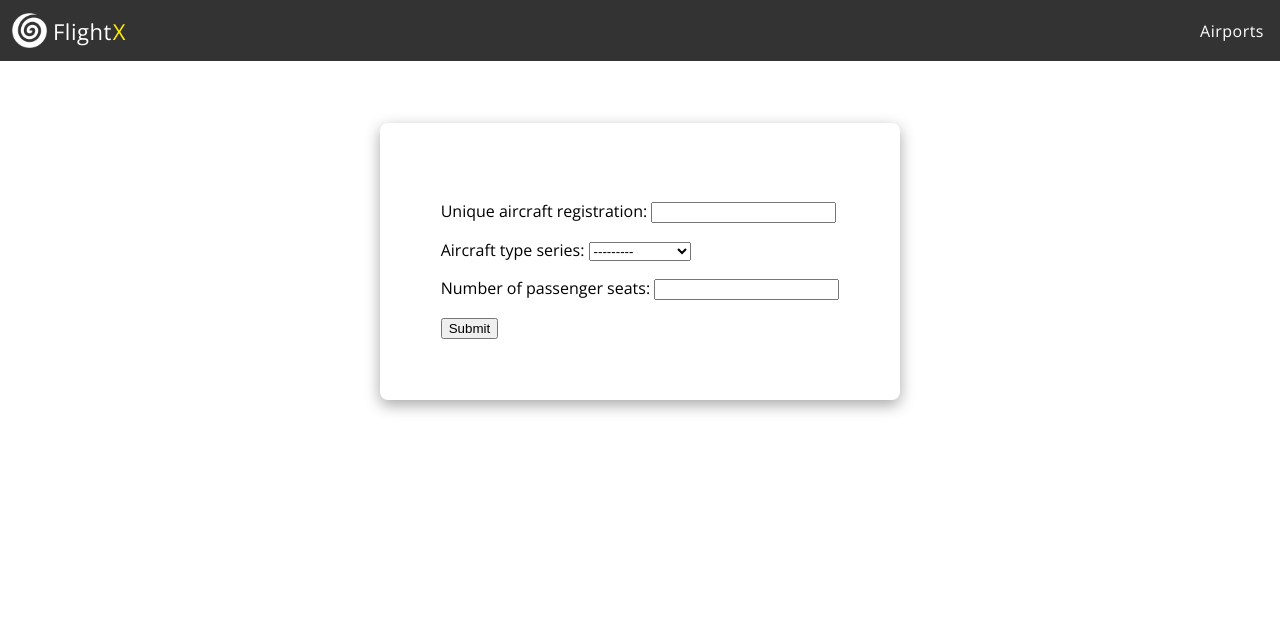
After one commit to jhb300/database_project, a Django app: page /aircrafts/add/ in a window 1280 px wide. The commit adds this page. Shown: the top 640 px of the page. Run offline with Django 4.2, Linux system fonts and the light colour scheme.

Commit message:
Implemented CRUD for Aircrafts

```diff
--- a/flightx/airlinex/models.py
+++ b/flightx/airlinex/models.py
@@ -1,4 +1,5 @@
 from django.db import models
+from django.urls import reverse
 
 from airportx.models import Airport
 
@@ -28,6 +29,9 @@ class Aircraft(models.Model):
 
     def __str__(self) -> str:
         return f"{self.get_type_series_display()} ({self.registration})"
+
+    def get_absolute_url(self):
+        return reverse('UpdateAircraft', kwargs={'pk': self.pk})
 
 
 class Passenger(models.Model):
--- /dev/null
+++ b/flightx/airlinex/templates/airlinex/aircraft_form.html
@@ -0,0 +1,15 @@
+{% extends "base.html" %}
+
+{% block title %}Airports{% endblock %}
+
+{% block content %}
+
+<div class="table-container" style="padding:5%">
+    <form method="POST" enctype="multipart/form-data">
+        {% csrf_token %}
+        {{ form.as_p }}
+        <button type="submit">Submit</button>
+    </form>
+</div>
+
+{% endblock %}
--- a/flightx/airlinex/views.py
+++ b/flightx/airlinex/views.py
@@ -1,6 +1,8 @@
 from django.views.generic import ListView
 from django.views.generic.base import TemplateView
 from .models import Aircraft, Assignment, Booking, Employee, Flight, Passenger
+from django.urls import reverse_lazy
+from django.views.generic.edit import CreateView, DeleteView, UpdateView
 
 # Create your views here.
 
@@ -9,6 +11,20 @@ class StartpageView(TemplateView):
 
 class AircraftListView(ListView):
     model = Aircraft
+
+class AircraftCreateView(CreateView):
+    model = Aircraft
+    fields = ['registration', 'type_series', 'passenger_capacity']
+    success_url = reverse_lazy('Aircrafts')
+
+class AircraftUpdateView(UpdateView):
+    model = Aircraft
+    fields = ['registration', 'type_series', 'passenger_capacity']
+    success_url = reverse_lazy('Aircrafts')
+
+class AircraftDeleteView(DeleteView):
+    model = Aircraft
+    success_url = reverse_lazy('Aircrafts')
 
 class AssignmentListView(ListView):
     model = Assignment
--- a/flightx/airportx/models.py
+++ b/flightx/airportx/models.py
@@ -1,6 +1,5 @@
 from django.db import models
 from django.urls import reverse
-from django.forms import ModelForm
 
 class Airport(models.Model):
     icao_code = models.CharField("Unique ICAO airport code", max_length=4, primary_key=True)
--- a/flightx/airportx/templates/airportx/airport_list.html
+++ b/flightx/airportx/templates/airportx/airport_list.html
@@ -22,7 +22,6 @@
         {% endfor %}
         <tr>
             <td><a href="{% url 'AddAirports' %}">Add Airport</a></td>
-
         </tr>
     </table>
 </div>
--- a/flightx/flightx/urls.py
+++ b/flightx/flightx/urls.py
@@ -15,18 +15,24 @@ Including another URLconf
 """
 from django.contrib import admin
 from django.urls import path
-from airlinex.views import FlightListView, AircraftListView, AssignmentListView, BookingListView, PassengerListView, EmployeeListView, StartpageView
-from airportx.views import AirportListView, AirportCreateView, AirportUpdateView, AirportDeleteView
+from airlinex.views import *
+from airportx.views import *
 
 urlpatterns = [
     path('admin/', admin.site.urls),
     path('', StartpageView.as_view(), name='Home'),
     path('startpage/', StartpageView.as_view(), name='Home'),
+
     path('aircrafts/', AircraftListView.as_view(), name='Aircrafts'),
-    path('airports/', AirportListView.as_view(template_name='airportx/airport_list.html'), name='Airports'),
-    path('airports/add', AirportCreateView.as_view(), name='AddAirports'),
+    path('aircrafts/add/', AircraftCreateView.as_view(), name='AddAircrafts'),
+    path('aircrafts/<slug:pk>/', AircraftUpdateView.as_view(), name='UpdateAircrafts'),
+    path('aircrafts/<slug:pk>/delete/', AircraftDeleteView.as_view(), name='DeleteAircrafts'),
+
+    path('airports/', AirportListView.as_view(), name='Airports'),
+    path('airports/add/', AirportCreateView.as_view(), name='AddAirports'),
     path('airports/<slug:pk>/', AirportUpdateView.as_view(), name='UpdateAirports'),
     path('airports/<slug:pk>/delete/', AirportDeleteView.as_view(), name='DeleteAirports'),
+
     path('assignments/', AssignmentListView.as_view(), name='Assignments'),
     path('bookings/', BookingListView.as_view(), name='Bookings'),
     path('employees/', EmployeeListView.as_view(), name='Employees'),
--- a/flightx/templates/base.html
+++ b/flightx/templates/base.html
@@ -27,7 +27,7 @@
         <li><a href="{% url 'Flights' %}">Airline</a></li>
         <li><a href="{% url 'Airports' %}">Airport</a></li>
       </ul>
-      {% elif request.resolver_match.url_name in 'Aircrafts,Assignments,Bookings,Crew,Flights,Passengers' %}
+      {% elif request.resolver_match.url_name in 'Aircrafts,Assignments,Bookings,Employees,Flights,Passengers' %}
       <ul>
         <li><a {% if request.resolver_match.url_name == 'Aircrafts' %}class="active"{% endif %} href="{% url 'Aircrafts' %}">Aircrafts</a></li>
         <li><a {% if request.resolver_match.url_name == 'Assingments' %}class="active"{% endif %} href="{% url 'Assignments' %}">Assignments</a></li>
```
Also changed, not shown: flightx/airlinex/templates/airlinex/aircraft_confirm_delete.html (added, +15 -0 lines), flightx/airlinex/templates/airlinex/aircraft_list.html (+9 -0 lines).
